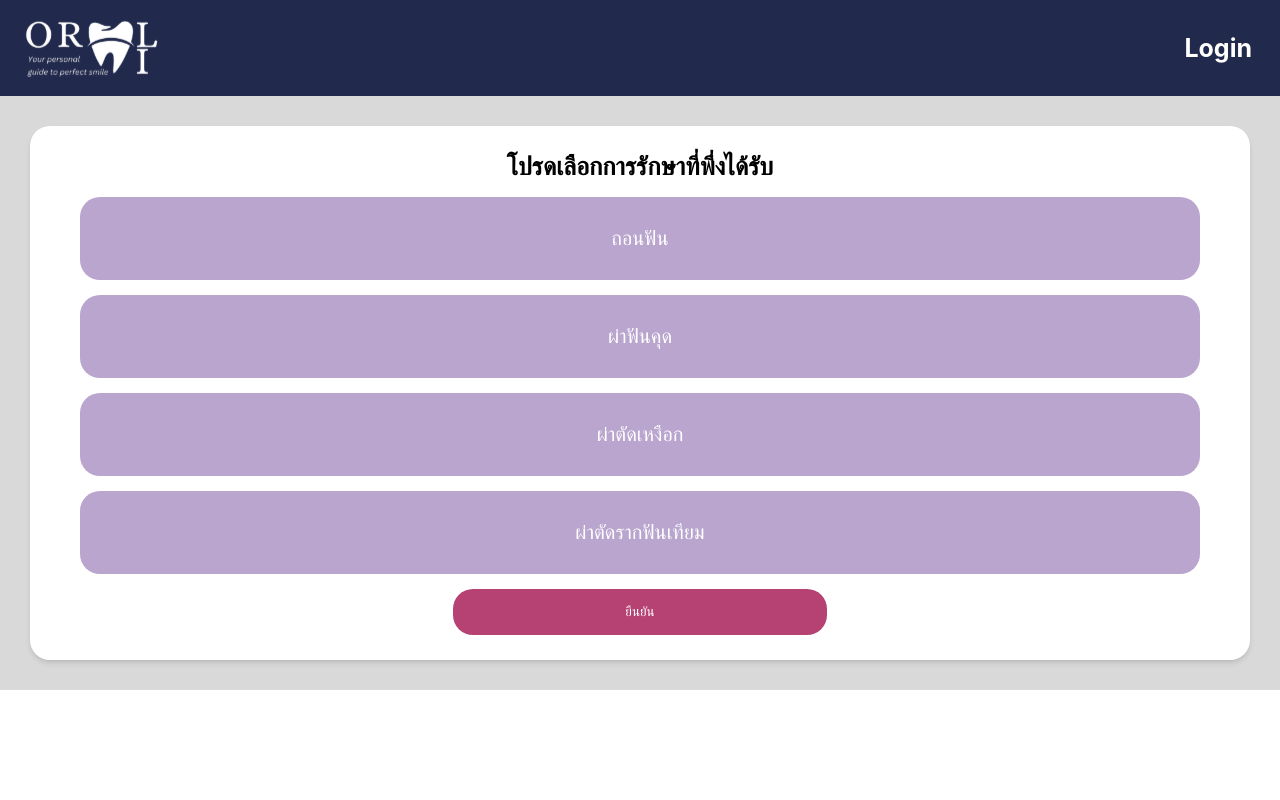
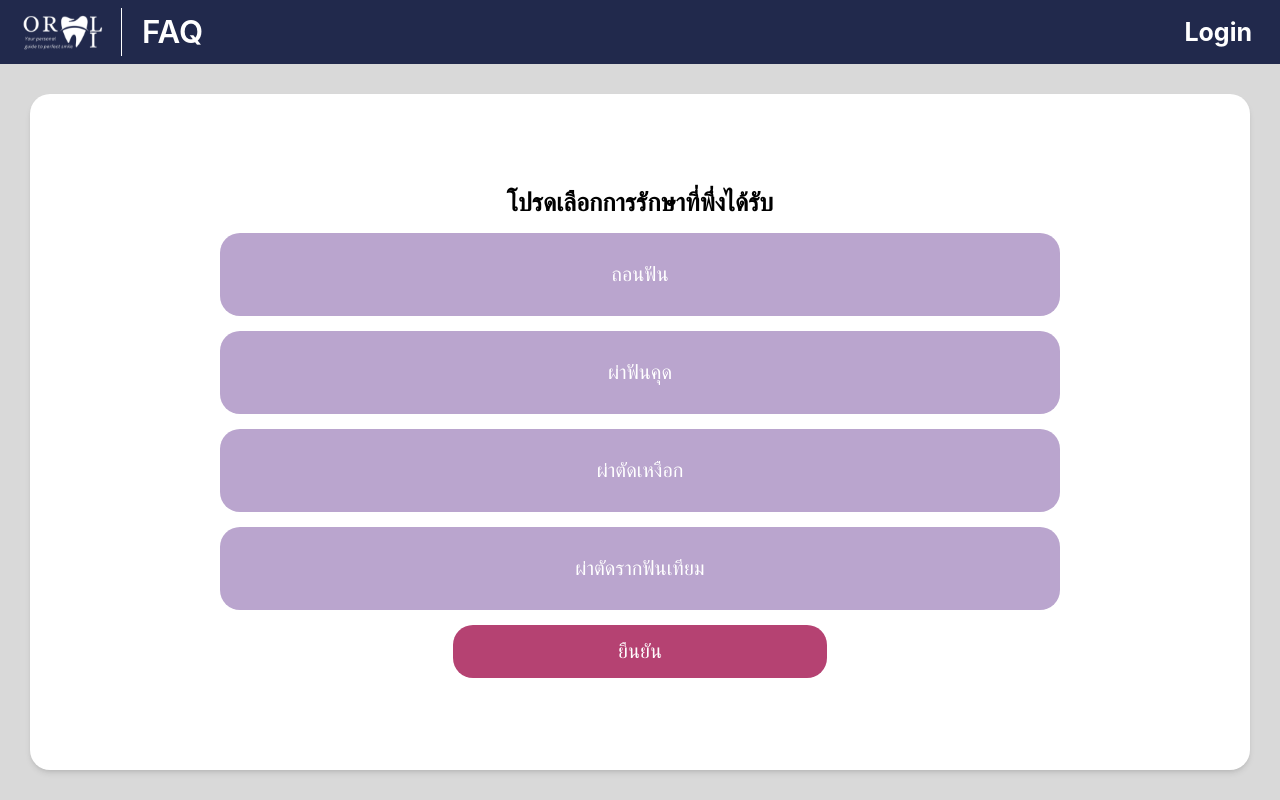
Before and after one commit to KhChanon/DENTAL-WEB-AI, a React (Create React App) app in the folder client/: page /addcase in a window 1280 px wide. Built offline with nearby package versions, Linux system fonts and the light colour scheme.

Commit message:
edit nav bar and remove switch

```diff
--- a/client/src/components/NavBar.tsx
+++ b/client/src/components/NavBar.tsx
@@ -11,13 +11,19 @@ const NavBar = () => {
   }
 
   return (
-    <div className="bg-darkslateblue-200 flex flex-row items-center justify-between w-screen h-20 py-2 select-none">
-      <img
-        className="flex h-full ml-5"
-        alt=""
-        src={Logo}
-        onClick={() => {window.location.href = '/'}}
-      />
+    <div className="bg-darkslateblue-200 flex flex-row items-center justify-between w-screen h-12 py-2 select-none">
+      <div className='flex flex-row h-12 items-center gap-3'>
+        <img
+          className="flex h-full pr-4 ml-5 mr-2 border-solid border-y-0 border-l-0 border-r-[1px] border-white"
+          alt=""
+          src={Logo}
+          onClick={() => {window.location.href = '/'}}
+        />
+        <div
+          className='text-3xl font-semibold text-white cursor-pointer align-middle'
+          onClick={() => {window.location.href = '/faq'}}
+        >FAQ</div>
+      </div>
       <div className='flex flex-row bg-darkslateblue-200 items-center justify-between h-fit mr-7 text-white border-0 text-2xl font-bold cursor-pointer select-none'
         onClick={handleLineLogin}
       >
--- a/client/src/components/NavBarLogin.tsx
+++ b/client/src/components/NavBarLogin.tsx
@@ -10,13 +10,23 @@ const NavBarLogin: React.FC<UserProp> = ({ _id, lineopenid, lineusername, linepr
   }
 
   return (
-    <div className="bg-darkslateblue-200 flex flex-row items-center justify-between w-screen h-20 py-2 select-none">
-      <img
-        className="flex h-full ml-5"
-        alt=""
-        src={Logo}
-        onClick={() => {window.location.href = '/'}}
-      />
+    <div className="bg-darkslateblue-200 flex flex-row items-center justify-between w-screen h-12 py-2 select-none">
+      <div className='flex flex-row h-12 items-center'>
+        <img
+          className="flex h-full pr-4 ml-5 mr-2 border-solid border-y-0 border-l-0 border-r-[1px] border-white"
+          alt=""
+          src={Logo}
+          onClick={() => {window.location.href = '/'}}
+        />
+        <div className='flex flex-row text-2xl font-semibold text-white cursor-pointer ml-6 gap-10 align-middle'>
+          <div
+            onClick={() => {window.location.href = '/faq'}}
+          >FAQ</div>
+          <div
+            onClick={() => {window.location.href = '/followup'}}
+          >Follow-Up</div>
+        </div>
+      </div>
       <div className='flex flex-row bg-darkslateblue-200 items-center justify-between h-fit mr-7 text-white border-0 text-2xl font-bold cursor-pointer gap-4'>
         <img
           className="flex h-12 w-12 rounded-full cursor-pointer select-none"
@@ -24,7 +34,7 @@ const NavBarLogin: React.FC<UserProp> = ({ _id, lineopenid, lineusername, linepr
           src={lineprofilepicture}
           onClick={handleLogout}
         />
-        <div>{lineusername}</div>
+        <div onClick={() => {window.location.href = '/patientinfo'}}>{lineusername}</div>
       </div>
     </div>
   )
--- a/client/src/pages/Addcase/Addcase.tsx
+++ b/client/src/pages/Addcase/Addcase.tsx
@@ -1,20 +1,49 @@
-import React from 'react'
+import React, { useEffect, useState } from 'react'
 import NavBar from '../../components/NavBar'
+import NavBarLogin from '../../components/NavBarLogin'
+import { UserProp } from '../../interface/UserProp';
+import axios from 'axios';
+import config from '../../config/config.json';
 
 const Addcase = () => {
+  const [auth, setAuth] = useState<boolean>(false);
+  const userID = localStorage.getItem(`userID`);
+  const [user, setUser] = useState<UserProp>();
+
+  const getUser = async () => {
+    try{
+      const res = await axios.get(config.API_URL + '/users/user/' + userID);
+      setUser(res.data.user);
+    } catch (error) {
+      console.error(error);
+    }
+  }
+
+  useEffect(() => {
+    if (localStorage.getItem(`userID`)) {
+      getUser();
+      setAuth(true);
+    }
+  }, []);
+
   return (
-    <div className='h-screen'>
-        <NavBar/>
-    <div className='flex flex-col item-center justify-start px-[30px] py-[30px] overflow-hidden bg-[#D9D9D9]'>
-      <div className='flex flex-col w-full h-auto box-border rounded-xl justify-center item-center gap-[15px] py-[25px] px-[50px] bg-white shadow-md'>
-        <div className='self-center text-2xl font-bold'>โปรดเลือกการรักษาที่พึ่งได้รับ</div>
-        <button className='bg-[#BAA5CE] text-white cursor-pointer hover:bg-[#8660A9] [border:none] py-[30px] rounded-xl text-xl'>ถอนฟัน</button>
-        <button className='bg-[#BAA5CE] text-white cursor-pointer hover:bg-[#8660A9] [border:none] py-[30px] rounded-xl text-xl'>ผ่าฟันคุด</button>
-        <button className='bg-[#BAA5CE] text-white cursor-pointer hover:bg-[#8660A9] [border:none] py-[30px] rounded-xl text-xl'>ผ่าตัดเหงือก</button>
-        <button className='bg-[#BAA5CE] text-white cursor-pointer hover:bg-[#8660A9] [border:none] py-[30px] rounded-xl text-xl'>ผ่าตัดรากฟันเทียม</button>
-        <button className='bg-palevioletred text-white cursor-pointer [border:none] py-[15px] rounded-xl w-1/3 self-center'>ยืนยัน</button>
+    <div className='w-screen h-screen flex flex-col'>
+      {!auth
+      ?
+        <NavBar />
+      :
+      <NavBarLogin {...user!} />
+      }
+      <div className='flex flex-col h-full item-center justify-start px-[30px] py-[30px] overflow-hidden bg-[#D9D9D9]'>
+        <div className='flex flex-col box-border h-full w-full rounded-xl justify-center items-center gap-[15px] py-[25px] px-[50px] bg-white shadow-md'>
+          <div className='text-2xl font-bold'>โปรดเลือกการรักษาที่พึ่งได้รับ</div>
+          <button className='bg-[#BAA5CE] text-white cursor-pointer hover:bg-[#8660A9] [border:none] py-[30px] rounded-xl text-xl w-3/4'>ถอนฟัน</button>
+          <button className='bg-[#BAA5CE] text-white cursor-pointer hover:bg-[#8660A9] [border:none] py-[30px] rounded-xl text-xl w-3/4'>ผ่าฟันคุด</button>
+          <button className='bg-[#BAA5CE] text-white cursor-pointer hover:bg-[#8660A9] [border:none] py-[30px] rounded-xl text-xl w-3/4'>ผ่าตัดเหงือก</button>
+          <button className='bg-[#BAA5CE] text-white cursor-pointer hover:bg-[#8660A9] [border:none] py-[30px] rounded-xl text-xl w-3/4'>ผ่าตัดรากฟันเทียม</button>
+          <button className='bg-palevioletred text-white cursor-pointer [border:none] py-[15px] rounded-xl w-1/3 self-center text-xl'>ยืนยัน</button>
+        </div>
       </div>
-    </div>
     </div>
   )
 }
--- a/client/src/pages/FAQ/FAQ.tsx
+++ b/client/src/pages/FAQ/FAQ.tsx
@@ -1,5 +1,4 @@
 import React, { useEffect, useState } from 'react'
-import {useNavigate} from 'react-router-dom'
 import NavBar from '../../components/NavBar'
 import NavBarLogin from '../../components/NavBarLogin'
 import ChatMessageBox from '../../components/ChatMessageBox'
@@ -10,7 +9,6 @@ import { ChatMessegeProp } from '../../interface/ChatMessegeProp'
 import { UserProp } from '../../interface/UserProp'
 
 const FAQ = () => {
-  const navigate = useNavigate();
   const [auth, setAuth] = useState<boolean>(false);
   const userID = localStorage.getItem(`userID`);
   const [user, setUser] = useState<UserProp>();
@@ -63,18 +61,7 @@ const FAQ = () => {
       }
       <div className='flex flex-row w-full h-full overflow-hidden'>
         <div className='flex flex-col items-center w-full p-5 px-12 justify-between'>
-          <div className='flex rounded-4xl w-1/4 h-16 bg-[#423C3C] select-none text-white font-semibold text-xl items-center pl-1'>
-            <div className="flex w-[49.25%] h-[87.5%] rounded-4xl items-center justify-center  bg-[#8F8787]">
-              FAQ
-            </div>
-            <div
-              className="flex w-[49.25%] h-[87.5%] rounded-4xl items-center justify-center cursor-pointer"
-              onClick={() => {navigate('/followup')}}
-            >
-              Follow-Up
-            </div>
-          </div>
-          <div className='flex flex-col rounded-3xl w-full h-[70%] bg-[#D9D9D9] select-none overflow-auto py-3 gap-2'>
+          <div className='flex flex-col rounded-3xl w-full h-[85%] bg-[#D9D9D9] select-none overflow-auto py-3 gap-2'>
             {
               allchat
               .sort((a:ChatMessegeProp, b:ChatMessegeProp) => a.TimeStamp.getTime() - b.TimeStamp.getTime())
--- a/client/src/pages/Followup/Followup.tsx
+++ b/client/src/pages/Followup/Followup.tsx
@@ -1,5 +1,4 @@
 import React, { useEffect, useState } from 'react'
-import { useNavigate } from 'react-router-dom';
 import axios from 'axios';
 import NavBar from '../../components/NavBar'
 import NavBarLogin from '../../components/NavBarLogin'
@@ -12,7 +11,6 @@ import { RecordProp } from '../../interface/RecordProp';
 import { UserProp } from '../../interface/UserProp'
 
 const Followup:React.FC = () => {
-  const navigate = useNavigate();
   const [auth, setAuth] = useState<boolean>(false);
   const userID = localStorage.getItem(`userID`);
   const [user, setUser] = useState<UserProp>();
@@ -127,7 +125,11 @@ const Followup:React.FC = () => {
       <div className='flex flex-row w-full h-full overflow-hidden'>
         <div className="flex flex-col items-center justify-center w-1/5 py-5 pl-12 select-none">
           <div className='flex flex-col rounded-3xl h-full w-full bg-[#D9D9D9] py-3 gap-2 justify-start items-center overflow-auto'>
-            <div className="flex flex-col items-center justify-center w-[85%] px-3 min-h-16 bg-[#B54172] rounded-[30px] text-center text-white font-medium text-base cursor-pointer">
+            <div
+              className="flex flex-col items-center justify-center w-[85%] px-3 min-h-16 bg-[#B54172] rounded-[30px] text-center text-white font-medium text-base cursor-pointer"
+              onClick={() => {window.location.href = '/addcase'}}
+            >
+
               <p className='m-0'>+</p>
             </div>
             {
@@ -140,18 +142,7 @@ const Followup:React.FC = () => {
           </div>
         </div>
         <div className='flex flex-col items-center w-4/5 p-5 px-12 justify-between'>
-          <div className='flex rounded-4xl w-1/4 h-16 bg-[#423C3C] select-none text-white font-semibold text-xl items-center '>
-            <div
-              className="flex w-[49.25%] h-[87.5%] rounded-4xl items-center justify-center cursor-pointer"
-              onClick={() => {navigate('/faq')}}
-            >
-              FAQ
-            </div>
-            <div className="flex w-[49.25%] h-[87.5%] rounded-4xl items-center justify-center bg-[#8F8787]">
-              Follow-Up
-            </div>
-          </div>
-          <div className='flex flex-col rounded-3xl w-full h-[70%] bg-[#D9D9D9] select-none overflow-auto py-3 gap-2'>
+          <div className='flex flex-col rounded-3xl w-full h-[85%] bg-[#D9D9D9] select-none overflow-auto py-3 gap-2'>
             {
               allchat
               .sort((a:ChatMessegeProp, b:ChatMessegeProp) => a.TimeStamp.getTime() - b.TimeStamp.getTime())
```
